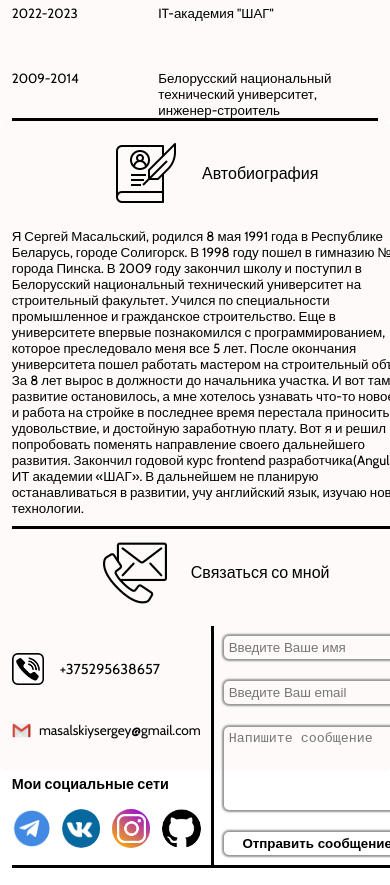
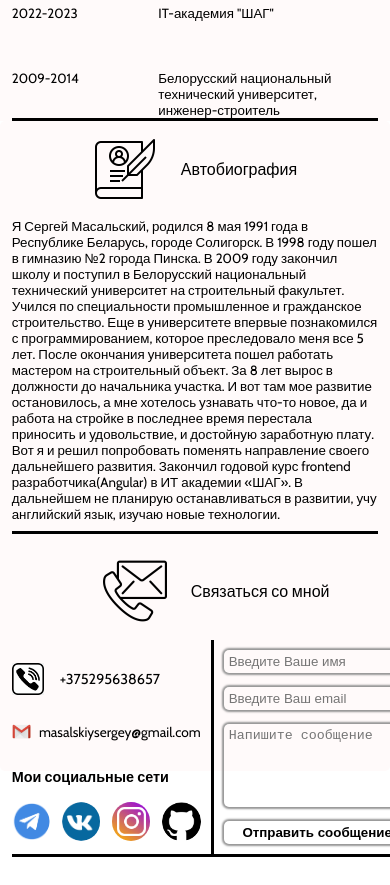
Before and after one commit to SergeyMasalski/CV-second, a plain HTML site: page index.html in a window 390 px wide. Shown: the part 1240-2125 px from the top of the page. Drawn offline with nearby package versions, Linux system fonts and the light colour scheme.

Commit message:
fix width media less 450px

```diff
--- a/style.css
+++ b/style.css
@@ -1038,13 +1038,16 @@ body {
         row-gap: 2vh;
     }
 
+    .second-list {
+        display: flex;
+        flex-flow: column;
+    }
+
     .second-list-autobiography {
-        display: grid;
-        grid-template-columns: 1fr;
-        grid-template-rows: 1fr 4fr;
+        display: flex;
+        flex-flow: column;
         row-gap: 2vh;
         padding-top: 0;
-        width: 100%;
         border-bottom: var(--border-standart);
     }
 
@@ -1063,7 +1066,6 @@ body {
         width: 100%;
         text-align: left;
         box-sizing: border-box;
-        height: 100%;
         padding-bottom: 1vh;
     }
 
@@ -1073,8 +1075,9 @@ body {
         grid-template-rows: 1fr 3fr;
         row-gap: 2vh;
         padding: 2vh 0;
+        border-top: none;
+        box-sizing: border-box;
         width: 100%;
-        border-top: none;
     }
 
     .second-list-connecting-img {
```
